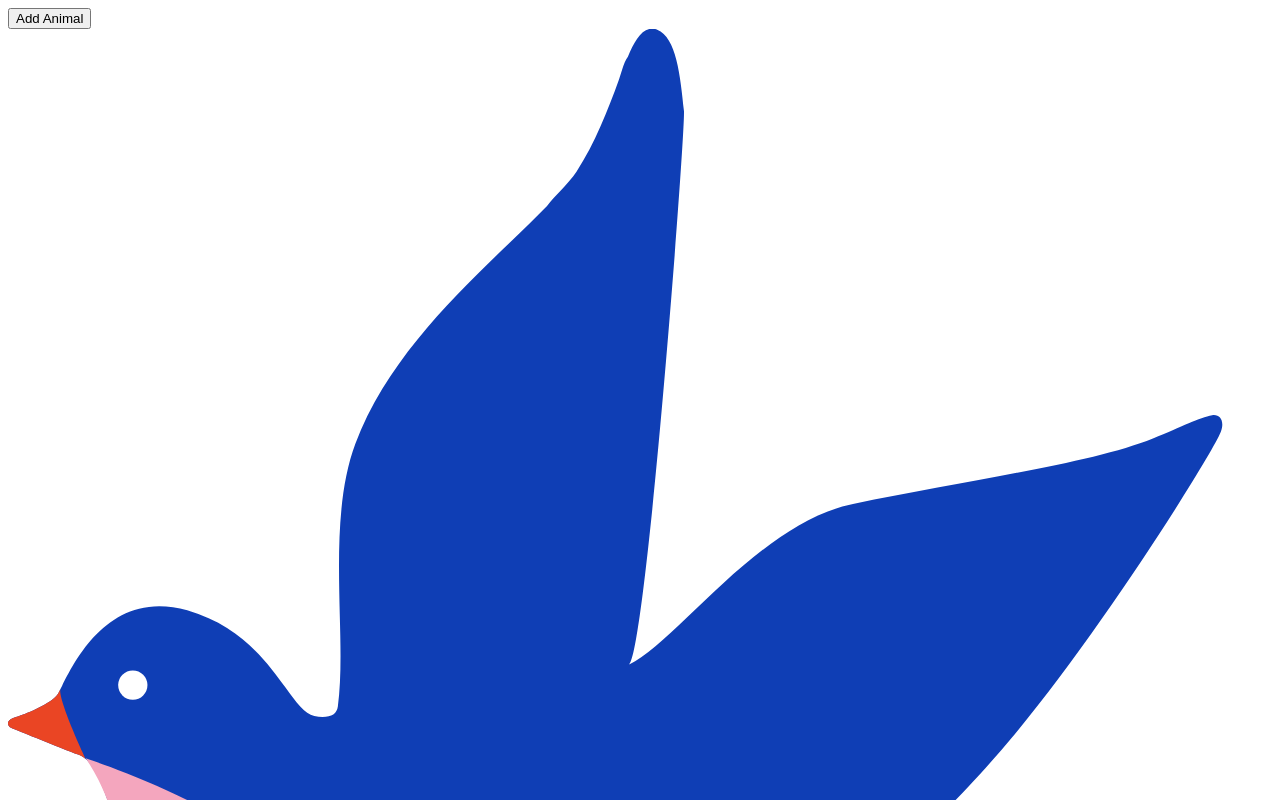
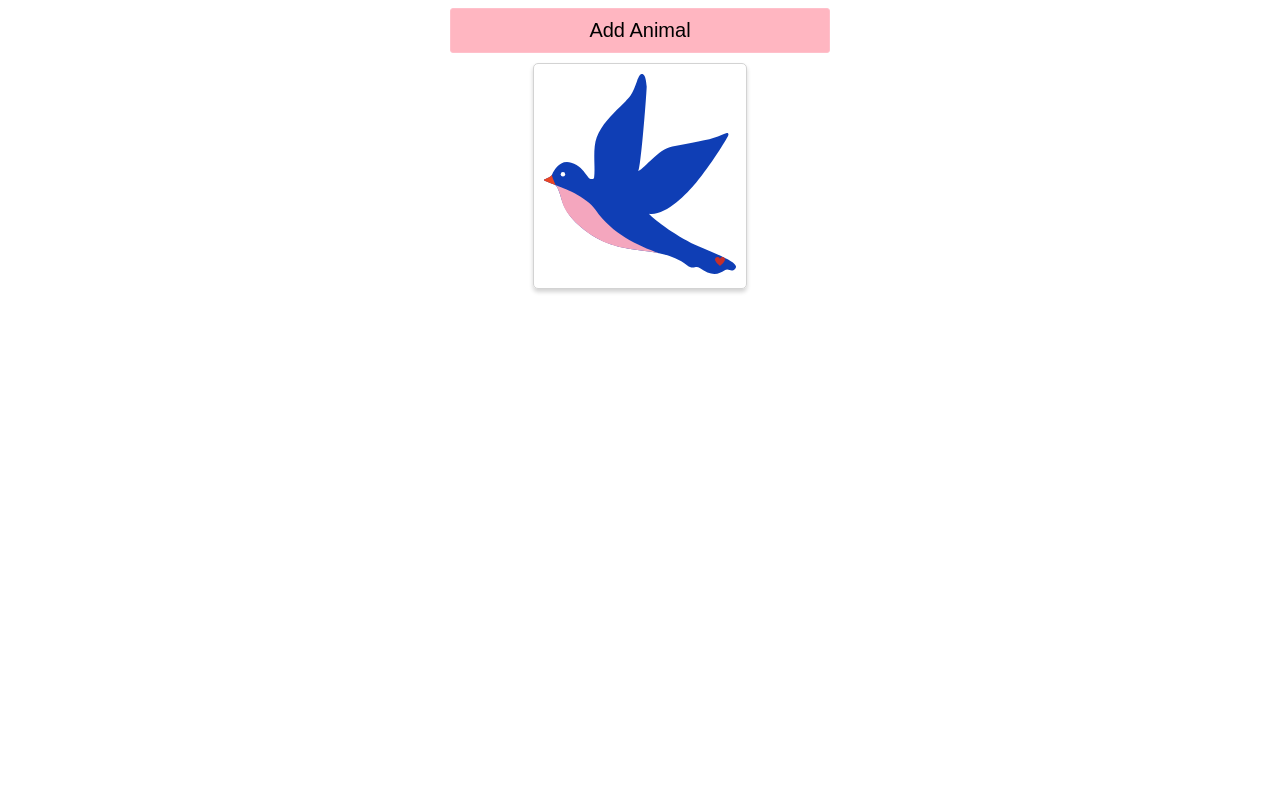
Before and after one commit to pouryourlove/react-animals, a React (Create React App) app: page / in a window 1280 px wide. Both pictures are taken after a click on the button "Add Animal". Shown: the top 800 px of the page. Built offline with nearby package versions, Linux system fonts and the light colour scheme.

Commit message:
styling added

```diff
--- /dev/null
+++ b/src/AnimalShow.css
@@ -0,0 +1,18 @@
+.animal-show {
+  position: relative;
+  border: 1px solid lightgray;
+  padding: 10px;
+  border-radius: 5px;
+  margin: 10px;
+  box-shadow: 0px 3px 4px lightgray;
+}
+
+.animal {
+  height: 200px;
+}
+
+.heart {
+  position: absolute;
+  bottom: 10%;
+  right: 10%;
+}
--- a/src/AnimalShow.js
+++ b/src/AnimalShow.js
@@ -1,3 +1,5 @@
+import "./AnimalShow.css";
+import { useState } from "react";
 import bird from "./svg/bird.svg";
 import cat from "./svg/cat.svg";
 import cow from "./svg/cow.svg";
@@ -16,9 +18,20 @@
 };
 
 function AnimalShow({ type }) {
+  const [clicks, setClicks] = useState(0);
+  const handleClick = () => {
+    setClicks(clicks + 1);
+  };
+
   return (
-    <div>
-      <img src={svgMap[type]} alt="animal" />
+    <div className="animal-show" onClick={handleClick}>
+      <img className="animal" src={svgMap[type]} alt="animal" />
+      <img
+        className="heart"
+        src={heart}
+        alt="heart"
+        style={{ width: 10 + 10 * clicks + "px" }}
+      />
     </div>
   );
 }
--- /dev/null
+++ b/src/App.css
@@ -0,0 +1,21 @@
+.app {
+  display: flex;
+  flex-direction: column;
+  align-items: center;
+}
+
+button {
+  background-color: lightpink;
+  border: 1px solid pink;
+  border-radius: 3px;
+  font-size: 20px;
+  padding: 10px;
+  width: 30%;
+}
+
+.animal-list {
+  display: flex;
+  flex-direction: row;
+  flex-wrap: wrap;
+  justify-content: center;
+}
--- a/src/App.js
+++ b/src/App.js
@@ -1,3 +1,4 @@
+import "./App.css";
 import { useState } from "react";
 import AnimalShow from "./AnimalShow";
 
@@ -17,9 +18,9 @@
     return <AnimalShow type={animal} key={index} />;
   });
   return (
-    <div>
+    <div className="app">
       <button onClick={handleClick}>Add Animal</button>
-      <div>{renderedAnimals}</div>
+      <div className="animal-list">{renderedAnimals}</div>
     </div>
   );
 }
```
